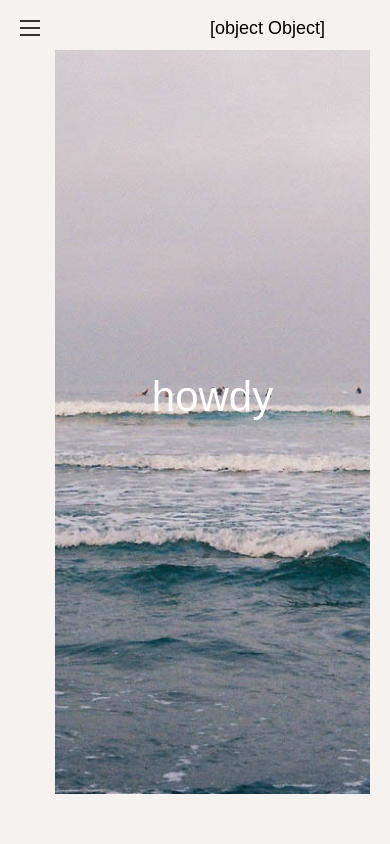
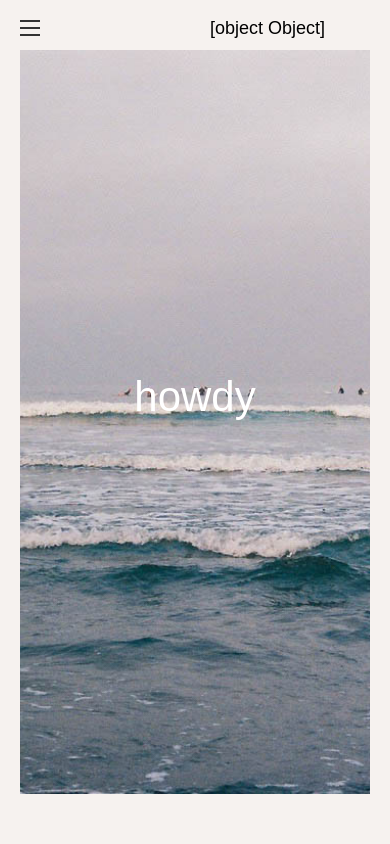
Before and after one commit to juliasharp/juliasharp, a Nuxt app: page / in a window 390 px wide. Shown: the top 844 px of the page. Built offline with nearby package versions, Linux system fonts and the light colour scheme; a web font is replaced by a local one.

Commit message:
fix mobile styles

```diff
--- a/app.scss
+++ b/app.scss
@@ -158,7 +158,7 @@ strong {
     margin-left: 85px;
   }
   @media (max-width: 767px) {
-    margin-left: 55px;
+    margin-left: 20px;
     margin-right: 20px;
   }
 }
--- a/components/Hero.vue
+++ b/components/Hero.vue
@@ -47,6 +47,7 @@ onMounted(() => {
   &Image {
     padding-top: 50px;
     object-fit: cover;
+    box-shadow: none;
   }
   &Text {
     font-size: 42px;
--- a/pages/journal/index.vue
+++ b/pages/journal/index.vue
@@ -84,6 +84,7 @@ const currentYear = computed(() => new Date().getFullYear());
   width: 100%;
   height: 100%;
   object-position: center;
+  box-shadow: none;
   @media (max-width: 1180px) {
     height: auto;
     position: relative;
```
